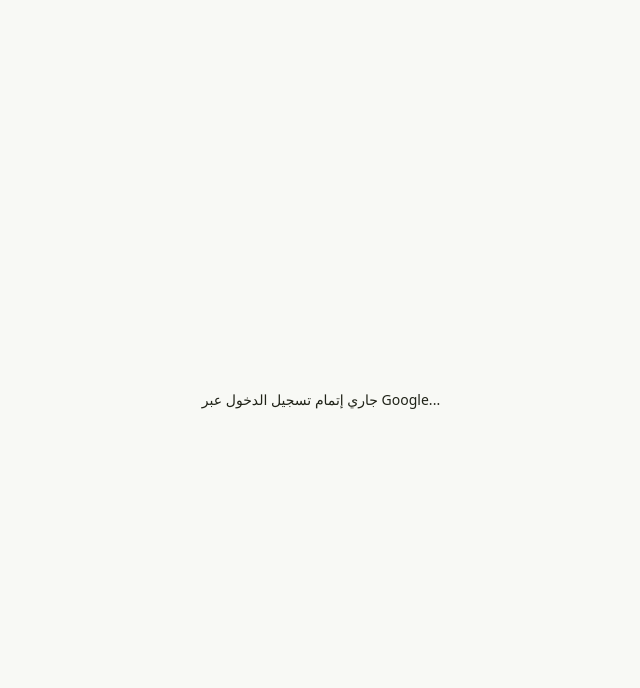
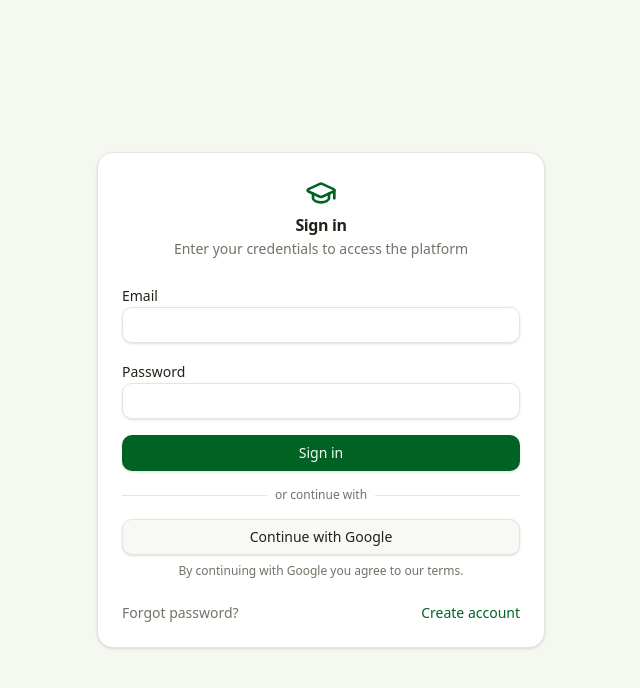
Before and after one commit to Abdallah2010173/platform, a Next.js app in the folder apps/web/: page /login in a window 1280 px wide. Shown: the top 688 px of the page, without its empty margins (319-959 px from the left). Built offline with nearby package versions, Linux system fonts and the light colour scheme; no server answers.

Commit message:
fix: set fallback railway api base url in client

```diff
--- a/apps/web/src/app/login/google/callback/page.tsx
+++ b/apps/web/src/app/login/google/callback/page.tsx
@@ -0,0 +1,35 @@
+'use client';
+
+import { useEffect, Suspense } from 'react';
+import { useSearchParams } from 'next/navigation';
+
+function CallbackContent() {
+  const searchParams = useSearchParams();
+
+  useEffect(() => {
+    const code = searchParams.get('code');
+    if (code) {
+      const baseUrl =
+        process.env.NEXT_PUBLIC_API_URL?.trim() ||
+        'https://platformapi-production-c6d1.up.railway.app/api/v1';
+      const cleanUrl = baseUrl.replace(/\/+$/, '');
+
+      // تحويل الكود المباشر لسيرفر NestJS على Railway
+      window.location.href = `${cleanUrl}/auth/google/callback?code=${code}`;
+    }
+  }, [searchParams]);
+
+  return (
+    <div className="flex h-screen items-center justify-center">
+      <p className="text-sm font-medium">جاري إتمام تسجيل الدخول عبر Google...</p>
+    </div>
+  );
+}
+
+export default function GoogleCallbackPage() {
+  return (
+    <Suspense fallback={<div className="flex h-screen items-center justify-center">Loading...</div>}>
+      <CallbackContent />
+    </Suspense>
+  );
+}
--- a/apps/web/src/app/login/page.tsx
+++ b/apps/web/src/app/login/page.tsx
@@ -1,35 +1,133 @@
 'use client';
 
-import { useEffect, Suspense } from 'react';
-import { useSearchParams } from 'next/navigation';
+import { Suspense, useState } from 'react';
+import Link from 'next/link';
+import { useRouter, useSearchParams } from 'next/navigation';
+import { useForm } from 'react-hook-form';
+import { zodResolver } from '@hookform/resolvers/zod';
+import { z } from 'zod';
+import { GraduationCap } from 'lucide-react';
+import { Button } from '@/components/ui/button';
+import { Input } from '@/components/ui/input';
+import { Label } from '@/components/ui/label';
+import { Card, CardContent, CardDescription, CardHeader, CardTitle } from '@/components/ui/card';
+import { loginRequest } from '@/lib/api/client';
+import { useDispatch } from 'react-redux';
+import { AppDispatch } from '@/lib/store';
+import { setCredentials } from '@/lib/store/slices/auth.slice';
+import { AuthUser, roleToRoute } from '@/lib/auth';
+import { GoogleSignInButton } from '@/components/auth/google-signin-button';
 
-function CallbackContent() {
+const loginSchema = z.object({
+  email: z.string().email('Invalid email address'),
+  password: z.string().min(8, 'Password must be at least 8 characters'),
+});
+
+type LoginForm = z.infer<typeof loginSchema>;
+
+function LoginFormInner() {
+  const [error, setError] = useState<string | null>(null);
+  const [loading, setLoading] = useState(false);
+  const router = useRouter();
   const searchParams = useSearchParams();
+  const dispatch = useDispatch<AppDispatch>();
 
-  useEffect(() => {
-    const code = searchParams.get('code');
-    if (code) {
-      const baseUrl =
-        process.env.NEXT_PUBLIC_API_URL?.trim() ||
-        'https://platformapi-production-c6d1.up.railway.app/api/v1';
-      const cleanUrl = baseUrl.replace(/\/+$/, '');
+  const {
+    register,
+    handleSubmit,
+    formState: { errors },
+  } = useForm<LoginForm>({
+    resolver: zodResolver(loginSchema),
+    defaultValues: { email: '', password: '' },
+  });
 
-      // تحويل الكود المباشر لسيرفر NestJS على Railway
-      window.location.href = `${cleanUrl}/auth/google/callback?code=${code}`;
+  const onSubmit = async (data: LoginForm) => {
+    setLoading(true);
+    setError(null);
+    try {
+      const payload = await loginRequest(data.email, data.password);
+      const user = payload.user as AuthUser;
+      const accessToken = payload.accessToken;
+      const refreshToken = payload.refreshToken;
+
+      if (!accessToken || !refreshToken || !user) {
+        throw new Error('Invalid login response');
+      }
+
+      dispatch(setCredentials({ user, accessToken, refreshToken }));
+
+      const requested = searchParams.get('redirect');
+      const target = requested && requested.startsWith('/') ? requested : roleToRoute(user.role);
+      router.replace(target);
+    } catch (e) {
+      setError(e instanceof Error ? e.message : 'Login failed');
+    } finally {
+      setLoading(false);
     }
-  }, [searchParams]);
+  };
 
   return (
-    <div className="flex h-screen items-center justify-center">
-      <p className="text-sm font-medium">جاري إتمام تسجيل الدخول عبر Google...</p>
+    <Card className="w-full max-w-md">
+      <CardHeader className="text-center">
+        <Link href="/" className="mx-auto mb-2 flex items-center gap-2">
+          <GraduationCap className="text-primary h-8 w-8" />
+        </Link>
+        <CardTitle>Sign in</CardTitle>
+        <CardDescription>Enter your credentials to access the platform</CardDescription>
+      </CardHeader>
+      <CardContent className="space-y-4">
+        <form onSubmit={handleSubmit(onSubmit)} className="space-y-4">
+          <div className="space-y-2">
+            <Label htmlFor="email">Email</Label>
+            <Input id="email" type="email" {...register('email')} />
+            {errors.email && <p className="text-destructive text-sm">{errors.email.message}</p>}
+          </div>
+          <div className="space-y-2">
+            <Label htmlFor="password">Password</Label>
+            <Input id="password" type="password" {...register('password')} />
+            {errors.password && (
+              <p className="text-destructive text-sm">{errors.password.message}</p>
+            )}
+          </div>
+          {error && <p className="text-destructive text-sm">{error}</p>}
+          <Button type="submit" className="w-full" disabled={loading}>
+            {loading ? 'Signing in...' : 'Sign in'}
+          </Button>
+        </form>
+
+        <div className="relative">
+          <div className="absolute inset-0 flex items-center">
+            <span className="w-full border-t border-border" />
+          </div>
+          <div className="relative flex justify-center text-xs">
+            <span className="bg-card text-muted-foreground px-2">or continue with</span>
+          </div>
+        </div>
+
+        <GoogleSignInButton />
+
+        <div className="flex items-center justify-between text-sm pt-2">
+          <Link
+            href="/forgot-password"
+            className="text-muted-foreground hover:text-foreground hover:underline"
+          >
+            Forgot password?
+          </Link>
+          <Link href="/register" className="text-primary hover:underline">
+            Create account
+          </Link>
+        </div>
+      </CardContent>
+    </Card>
+  );
+}
+
+export default function LoginPage() {
+  return (
+    <div className="bg-muted/40 flex min-h-screen items-center justify-center px-4">
+      <Suspense fallback={<div className="text-muted-foreground">Loading...</div>}>
+        <LoginFormInner />
+      </Suspense>
     </div>
   );
 }
-
-export default function GoogleCallbackPage() {
-  return (
-    <Suspense fallback={<div className="flex h-screen items-center justify-center">Loading...</div>}>
-      <CallbackContent />
-    </Suspense>
-  );
-}
```
